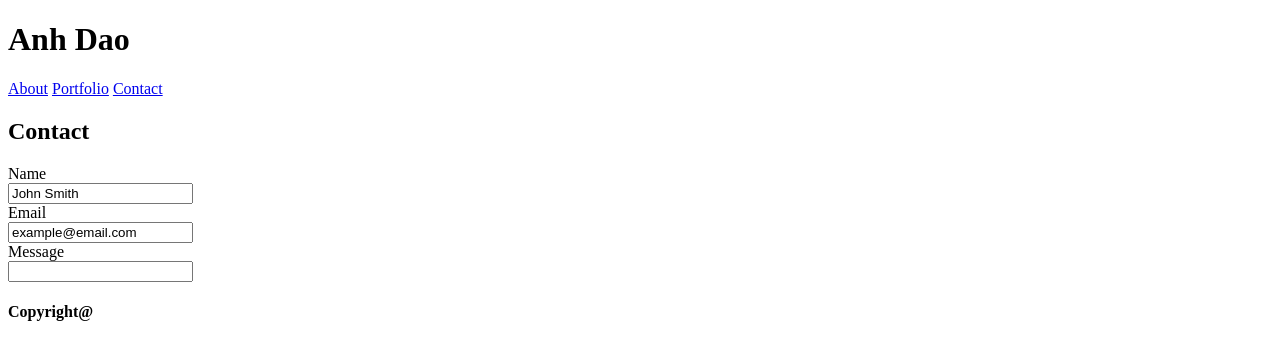
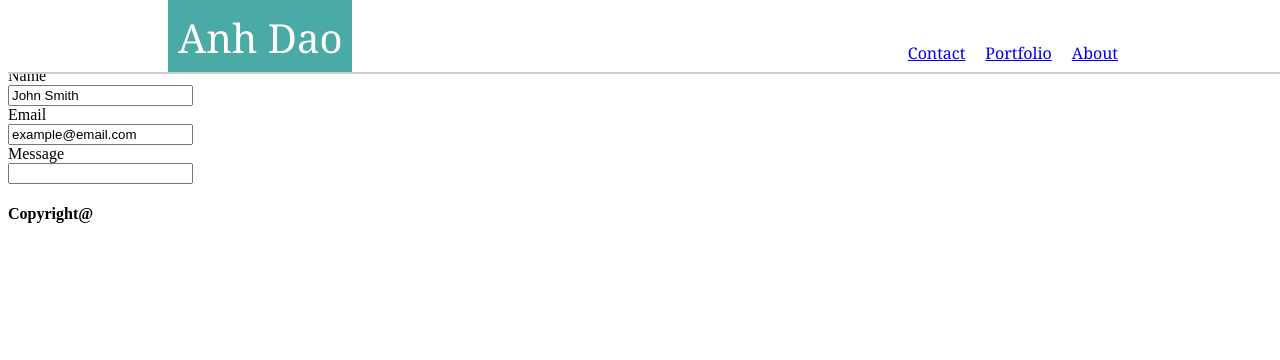
Before and after one commit to Adogeon/Bootstrap-Portfolio, a plain HTML site: page contact.html in a window 1280 px wide. Drawn offline with Linux system fonts and the light colour scheme.

Commit message:
Style for Navigate bar is done

```diff
--- a/asset/css/style.css
+++ b/asset/css/style.css
@@ -1,5 +1,49 @@
-div.navBar {
+body {
     width:100%;
-    align-content:middle;
+}
 
+header {
+    background:#ffffff;
+    font-family: 'Georgia', Times, "Times New Roman", serif;
+    color:#cccccc;
+    border-bottom: 2px solid #cccccc;
+    position:fixed;
+    top:0px;
+    width:100%;
 }
+
+.navContainer {
+    display:table;
+    margin:0px auto;
+}
+
+
+ul {
+    list-style: none;
+    width:960px;
+    height: 4.5em;
+    display:block;
+    overflow: hidden;
+    margin:auto;
+    padding:0px;
+}
+
+li {
+    display:table-cell;
+    padding:10px;
+    float:right;
+    height:100%;
+    margin:auto;
+}
+
+a {
+    display:block;
+    padding-top:2em;
+}
+
+li.mainName {
+    float:left;
+    font-size:2.5em;
+    background:#4aaaa5;
+    color: white;
+}
--- a/contact.html
+++ b/contact.html
@@ -3,17 +3,21 @@
     <head>
         <meta charset="utf-8"/>
         <title>Contact Page</title>
+        <link rel="stylesheet" type="text/css" href="asset\css\style.css">
     </head>
 
     <body>
         <header>
-            <div class="navBar">
-                <h1> Anh Dao</h1>
-                <a href=index.html>About</a>
-                <a href=portfolio.html>Portfolio</a>
-                <a href=contact.html>Contact</a>
+            <tdiv class=navContainer>
+                <ul class="navBar">
+                    <li class="mainName"> Anh Dao</li>
+                    <li><a href=index.html>About</a></li>
+                    <li><a href=portfolio.html>Portfolio</a></li>
+                    <li><a href=contact.html>Contact</a></li>
+                </ul>
             </div>
         </header>
+
         <main>
             <div class="mainSec">
                 <h2>Contact</h2>
```
Also changed, not shown: index.html (+9 -6 lines), portfolio.html (+9 -6 lines).
